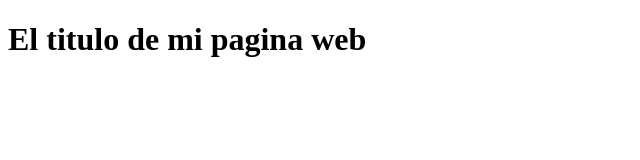
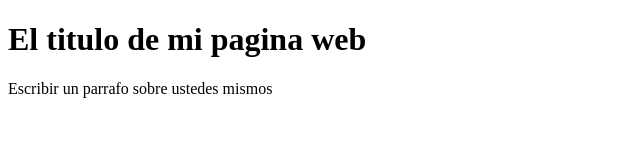
Before and after one commit to Ismael11235/Seminario_Git_Github, a plain HTML site: page index.html in a window 1280 px wide. Shown: the whole page, without its empty margins (0-640 px from the left). Drawn offline with Linux system fonts and the light colour scheme.

Commit message:
Creacion de parrafo

```diff
--- a/index.html
+++ b/index.html
@@ -7,5 +7,8 @@
 </head>
 <body>
     <h1>El titulo de mi pagina web</h1>
+    <p>
+        Escribir un parrafo sobre ustedes mismos
+    </p>
 </body>
 </html>
```
